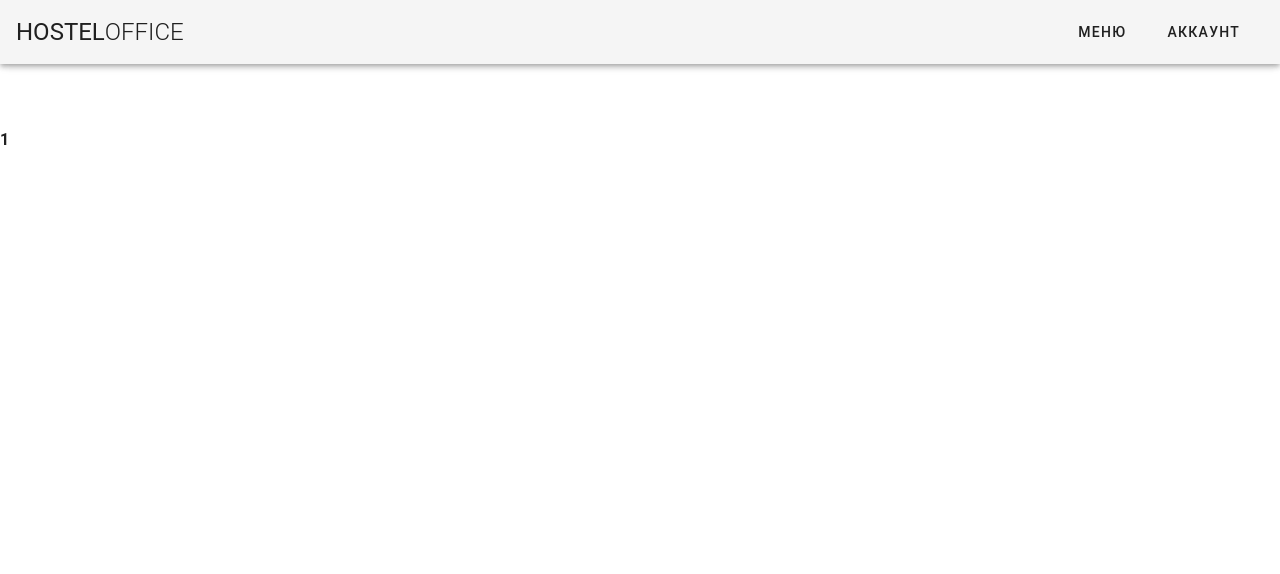
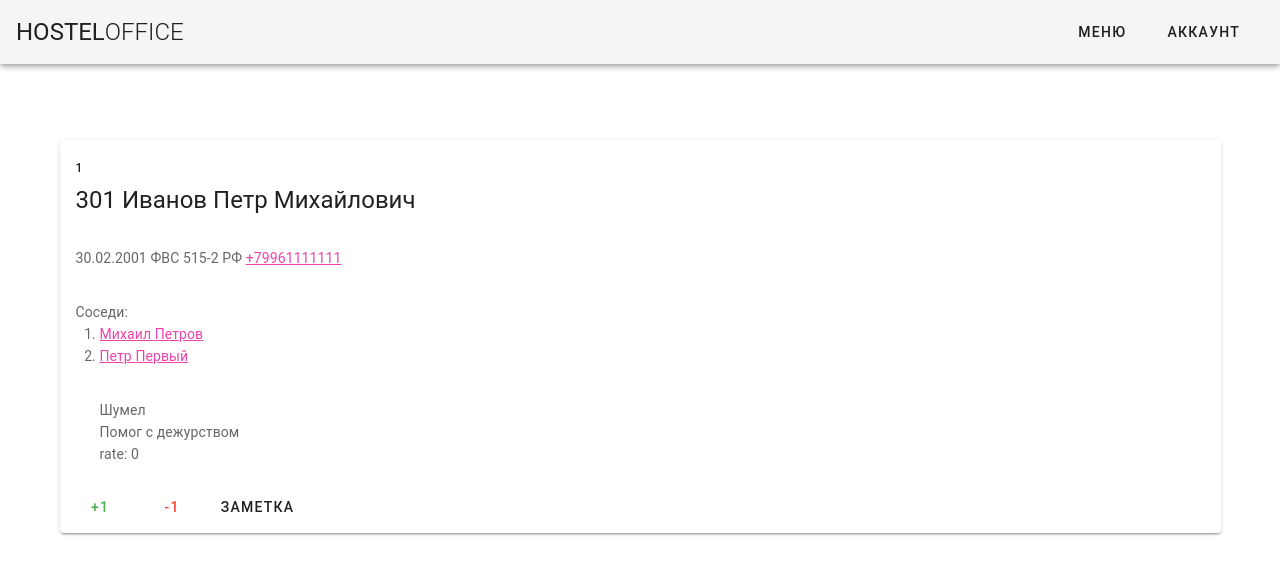
Before and after one commit to andreygolubkow/Hostel5, a Vue app: page /#/office/peoples/1 in a window 1280 px wide. Shown: the top 574 px of the page. Built offline with nearby package versions, Linux system fonts and the light colour scheme; a small style sheet from the web is missing.

Commit message:
добавил карточку с инфой

```diff
--- a/src/components/PeopleInfoCard.vue
+++ b/src/components/PeopleInfoCard.vue
@@ -1,13 +1,67 @@
 <template>
+  <v-container>
+    <v-layout
+      wrap >
+      <v-flex xs12>
+        <b v-if="!people">Подключите people</b>
+        <v-card v-if="people"
+          class="mx-auto"
+        >
+          <v-list-item>
+            <v-list-item-content>
+              <div class="overline">{{people._id}}</div>
+              <v-list-item-title class="headline mb-1">{{people.room}} {{people.name}}</v-list-item-title>
+            </v-list-item-content>
+          </v-list-item>
 
+
+          <v-card-text>
+            {{people.dob}}
+            {{people.faculty}}
+            {{people.group}}
+            {{people.citizen}}
+            <a :href="`tel:${people.phone}`">{{people.phone}}</a>
+          </v-card-text>
+
+          <v-card-text>
+            Соседи:
+            <ol>
+              <li v-for="(f,index) in people.friends">
+                <router-link :to="`/office/peoples/${f._id}`">{{f.name}}</router-link>
+              </li>
+            </ol>
+          </v-card-text>
+
+          <v-card-text>
+            <ul style="list-style-type: none">
+              <li v-for="(n, index) in people.notes">{{n.text}}</li>
+            </ul>
+            <ul>rate: {{people.rate}}</ul>
+          </v-card-text>
+
+          <v-card-actions>
+            <v-btn text color="green" @click="changeRate(1)">+1</v-btn>
+            <v-btn text color="red" @click="changeRate(-1)">-1</v-btn>
+            <v-btn text @click="addNote()">Заметка</v-btn>
+          </v-card-actions>
+        </v-card>
+      </v-flex>
+    </v-layout>
+  </v-container>
 </template>
 
 <script>
     export default {
-        name: "PeopleInfoCard"
-    }
+        props: ['people'],
+        data: () => ({
+        }),
+        methods: {
+            changeRate(count) {
+                this.$emit('changeRate', count);
+            },
+            addNote(count) {
+                this.$emit('addNote', count);
+            }
+        }
+    };
 </script>
-
-<style scoped>
-
-</style>
--- a/src/components/PeoplesListCard.vue
+++ b/src/components/PeoplesListCard.vue
@@ -30,9 +30,6 @@ export default {
     data: () => ({
   }),
     methods: {
-      viewPeople(people) {
-          this.$emit('peopleClick', people);
-      }
     }
 };
 </script>
--- a/src/views/Office/Peoples/PeopleView.vue
+++ b/src/views/Office/Peoples/PeopleView.vue
@@ -1,11 +1,59 @@
 <template>
-  <b>{{$route.params.id}}</b>
+  <people-info-card v-bind:people="people"></people-info-card>
 </template>
 
 <script>
+    import PeopleInfoCard from "../../../components/PeopleInfoCard";
     export default {
         name: "PeopleView",
-
+        components: {PeopleInfoCard},
+        data: () => ({
+          people: null
+        }),
+        watch: {
+            '$route.params.id': {
+                handler: function(id) {
+                    this.getPeople(id);
+                },
+                deep: true,
+                immediate: true
+            }
+        },
+        methods: {
+            getPeople (id) {
+                this.people = {
+                    _id: id,
+                    name: "Иванов Петр Михайлович",
+                    dob: "30.02.2001",
+                    faculty: "ФВС",
+                    group: "515-2",
+                    phone: "+79961111111",
+                    citizen: "РФ",
+                    room: "301",
+                    rate: 0,
+                    notes: [
+                        {
+                            text: "Шумел",
+                            date: "30.01.2019"
+                        },
+                        {
+                            text: "Помог с дежурством",
+                            date: "1.05.2019"
+                        }
+                    ],
+                    friends: [
+                        {
+                            _id: 1,
+                            name: "Михаил Петров"
+                        },
+                        {
+                            _id: 2,
+                            name: "Петр Первый"
+                        }
+                    ]
+                }
+            }
+        }
     }
 </script>
 
--- a/src/views/Office/Peoples/PeoplesListView.vue
+++ b/src/views/Office/Peoples/PeoplesListView.vue
@@ -17,6 +17,7 @@
                     faculty: "ФВС",
                     group: "515-2",
                     phone: "+79961111111",
+                    rate: 0,
                     citizen: "РФ",
                     room: "301",
                     notes: [
@@ -33,6 +34,7 @@
                     phone: "+72222213314",
                     citizen: "Казахстан",
                     room: "302",
+                    rate: 0,
                     notes: [
                         "Помог с дежурством"
                     ]
```
